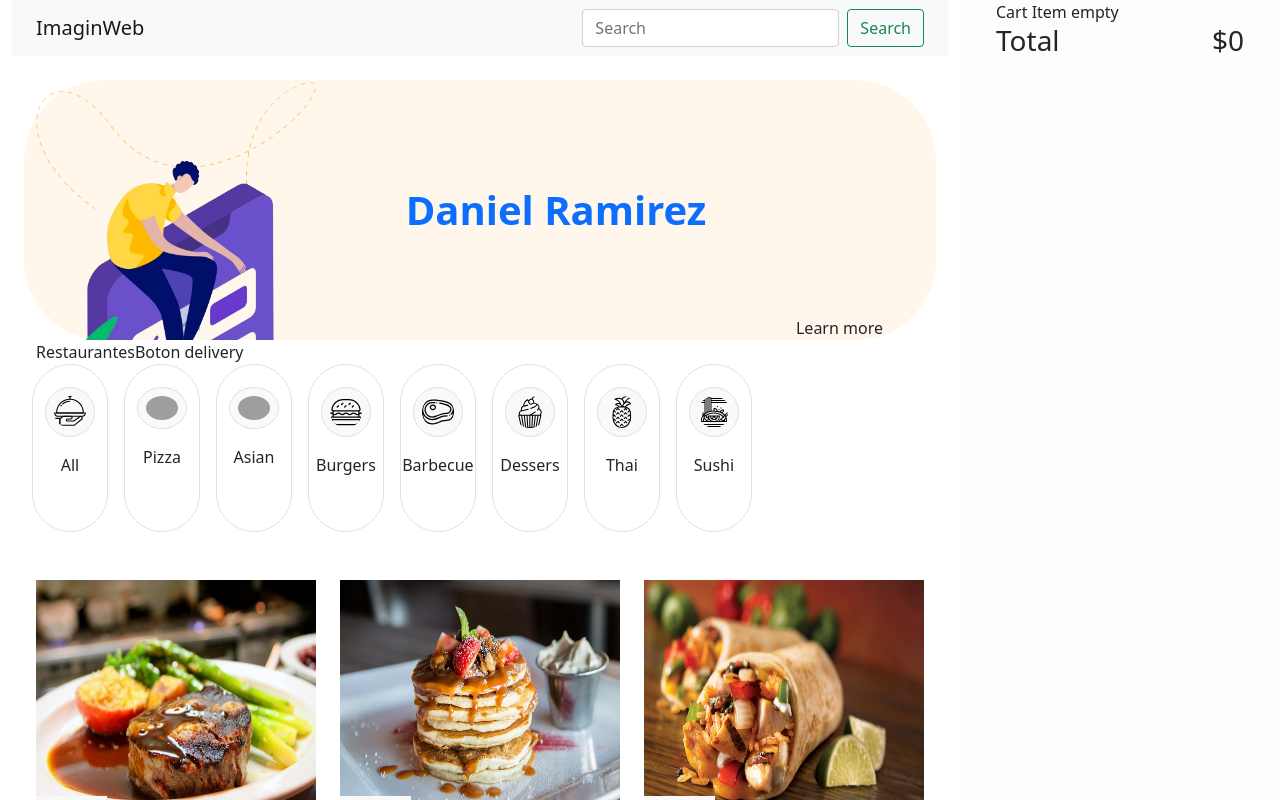
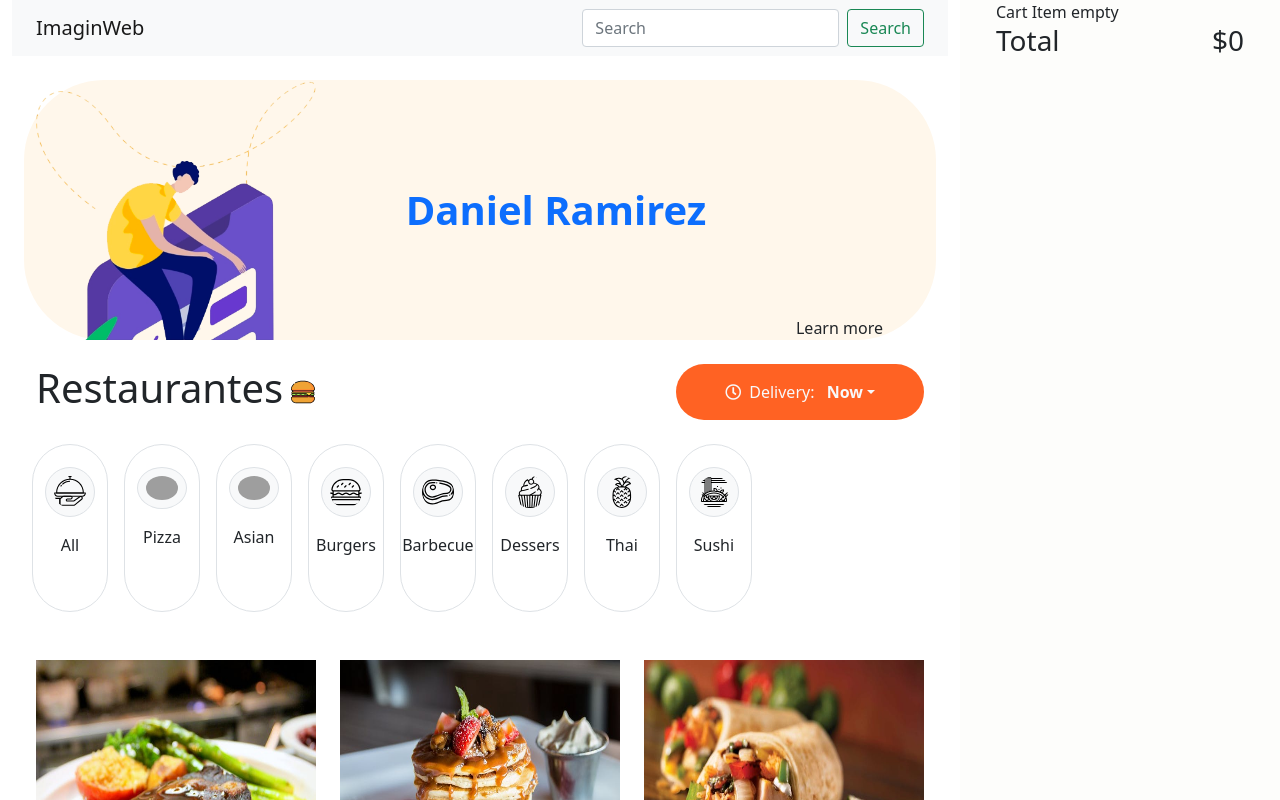
Before and after one commit to danielrs95/test-imaginamos, a React (Create React App) app: page / in a window 1280 px wide. Shown: the top 800 px of the page. Built offline with nearby package versions, Linux system fonts and the light colour scheme; grey boxes are pictures that could not be loaded.

Commit message:
Agrega estilos a las categorias

```diff
--- a/src/components/Categories.js
+++ b/src/components/Categories.js
@@ -4,12 +4,54 @@ import Category from './Category';
 
 const Categories = () => {
   return (
-    <div className='container'>
+    <div className='container mt-4'>
       <div className='row'>
         <div className='col-12'>
-          <div className='d-flex'>
-            <span>Restaurantes</span>
-            <span>Boton delivery</span>
+          <div className='d-flex justify-content-between'>
+            <div className='d-flex align-items-center'>
+              <h1>Restaurantes</h1>
+              <img
+                src='/icons/1046784.svg'
+                className='p-2'
+                alt='...'
+                style={{ width: '2.5rem' }}
+              />
+            </div>
+            <div class='btn-group'>
+              <button
+                type='button'
+                class='btn dropdown-toggle text-light px-5 rounded-pill'
+                data-bs-toggle='dropdown'
+                aria-expanded='false'
+                style={{ backgroundColor: '#ff6223' }}
+              >
+                <i class='far fa-clock'></i>
+                <span className='mx-2'>Delivery: </span>
+                <strong>Now</strong>
+              </button>
+              <ul class='dropdown-menu'>
+                <li>
+                  <a class='dropdown-item' href='#'>
+                    Later
+                  </a>
+                </li>
+                <li>
+                  <a class='dropdown-item' href='#'>
+                    Another action
+                  </a>
+                </li>
+                <li>
+                  <a class='dropdown-item' href='#'>
+                    Something else here
+                  </a>
+                </li>
+                <li>
+                  <a class='dropdown-item' href='#'>
+                    Separated link
+                  </a>
+                </li>
+              </ul>
+            </div>
           </div>
         </div>
         {categories.map((category) => (
--- a/src/components/Category.js
+++ b/src/components/Category.js
@@ -2,7 +2,7 @@ import React from 'react';
 
 const Category = ({ category }) => {
   return (
-    <button className='btn btn-outline-warning d-flex align-items-center flex-column col-1 border rounded-pill mx-2'>
+    <button className='btn btn-outline-warning d-flex align-items-center flex-column col-1 border rounded-pill mx-2 mt-4'>
       <img
         src={category.icon}
         className='img-fluid border rounded-circle p-2 mt-3 bg-light'
```
